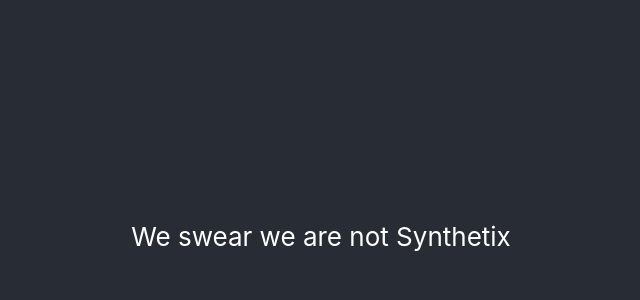
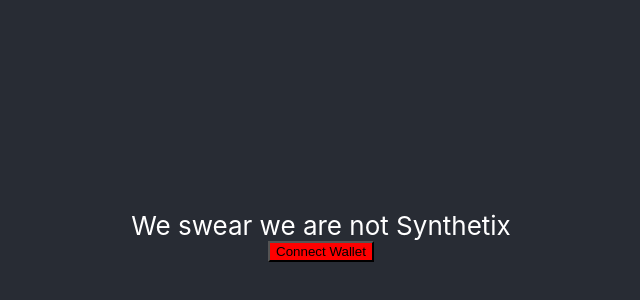
Before and after one commit to fritzschoff/notSynthetix, a React (Create React App) app: page / in a window 1280 px wide. Shown: the part 164-464 px from the top of the page, without its empty margins (319-959 px from the left). Built offline with nearby package versions, Linux system fonts and the light colour scheme.

Commit message:
fixed react versioning

```diff
--- a/src/App.tsx
+++ b/src/App.tsx
@@ -1,10 +1,14 @@
 import React from "react";
 import "./App.css";
+import { ConnectWallet } from "./components/ConnectWallet";
 
 function App() {
   return (
     <div className="App">
-      <header className="App-header">We swear we are not Synthetix</header>
+      <header className="App-header">
+        We swear we are not Synthetix
+        <ConnectWallet />
+      </header>
     </div>
   );
 }
--- /dev/null
+++ b/src/components/ConnectWallet.css
@@ -0,0 +1,4 @@
+.connectWallet {
+  outline: 0;
+  background: red;
+}
--- /dev/null
+++ b/src/components/ConnectWallet.tsx
@@ -0,0 +1,22 @@
+import WalletConnect from "@walletconnect/client";
+import { useConnectWallet } from "../hooks/useConnectWallet";
+import QRCodeModal from "@walletconnect/qrcode-modal";
+import "./ConnectWallet.css";
+
+export function ConnectWallet() {
+  const { setConnector, connector } = useConnectWallet();
+  const handleOnClick = () => {
+    if (!connector) {
+      const connector = new WalletConnect({
+        bridge: "https://bridge.walletconnect.org", // Required
+        qrcodeModal: QRCodeModal,
+      });
+      setConnector(connector);
+    }
+  };
+  return (
+    <button onClick={handleOnClick} className="connectWallet">
+      Connect Wallet
+    </button>
+  );
+}
--- /dev/null
+++ b/src/hooks/useConnectWallet.ts
@@ -0,0 +1,44 @@
+import { useEffect, useState } from "react";
+import WalletConnect from "@walletconnect/client";
+
+export function useConnectWallet() {
+  const [connector, setConnector] = useState<null | WalletConnect>(null);
+
+  useEffect(() => {
+    if (connector) {
+      // Check if connection is already established
+      if (!connector.connected) {
+        // create new session
+        connector.createSession();
+      }
+
+      // Subscribe to connection events
+      connector.on("connect", (error, payload) => {
+        if (error) {
+          throw error;
+        }
+
+        // Get provided accounts and chainId
+        const { accounts, chainId } = payload.params[0];
+      });
+
+      connector.on("session_update", (error, payload) => {
+        if (error) {
+          throw error;
+        }
+
+        // Get updated accounts and chainId
+        const { accounts, chainId } = payload.params[0];
+      });
+
+      connector.on("disconnect", (error, payload) => {
+        if (error) {
+          throw error;
+        }
+
+        // Delete connector
+      });
+    }
+  }, [connector]);
+  return { connector, setConnector };
+}
--- a/src/index.tsx
+++ b/src/index.tsx
@@ -1,17 +1,10 @@
-import React from 'react';
-import ReactDOM from 'react-dom/client';
-import './index.css';
-import App from './App';
-import reportWebVitals from './reportWebVitals';
+import React from "react";
+import ReactDOM from "react-dom";
+import "./index.css";
+import App from "./App";
+import reportWebVitals from "./reportWebVitals";
 
-const root = ReactDOM.createRoot(
-  document.getElementById('root') as HTMLElement
-);
-root.render(
-  <React.StrictMode>
-    <App />
-  </React.StrictMode>
-);
+ReactDOM.render(<App />, document.getElementById("root"));
 
 // If you want to start measuring performance in your app, pass a function
 // to log results (for example: reportWebVitals(console.log))
```
Also changed, not shown: package.json (+9 -10 lines), 1 other file (tests, documents, lock files or other folders).
